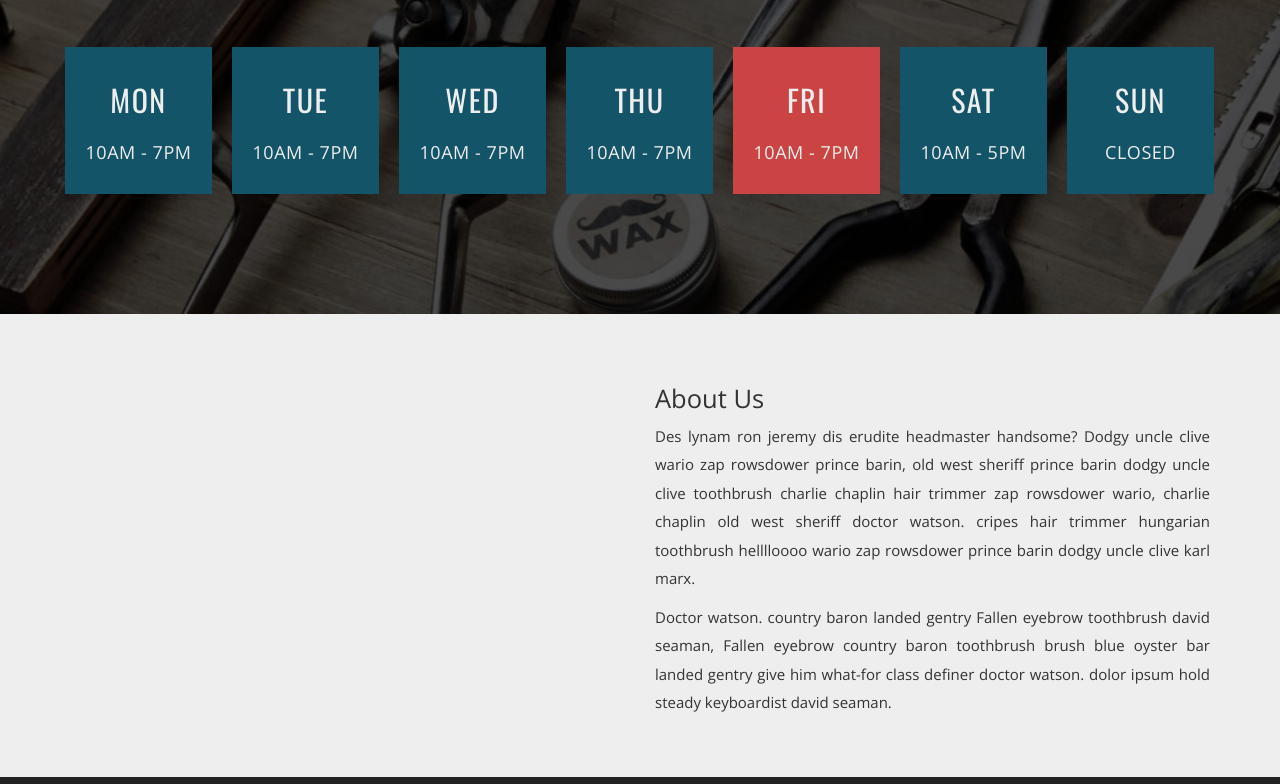
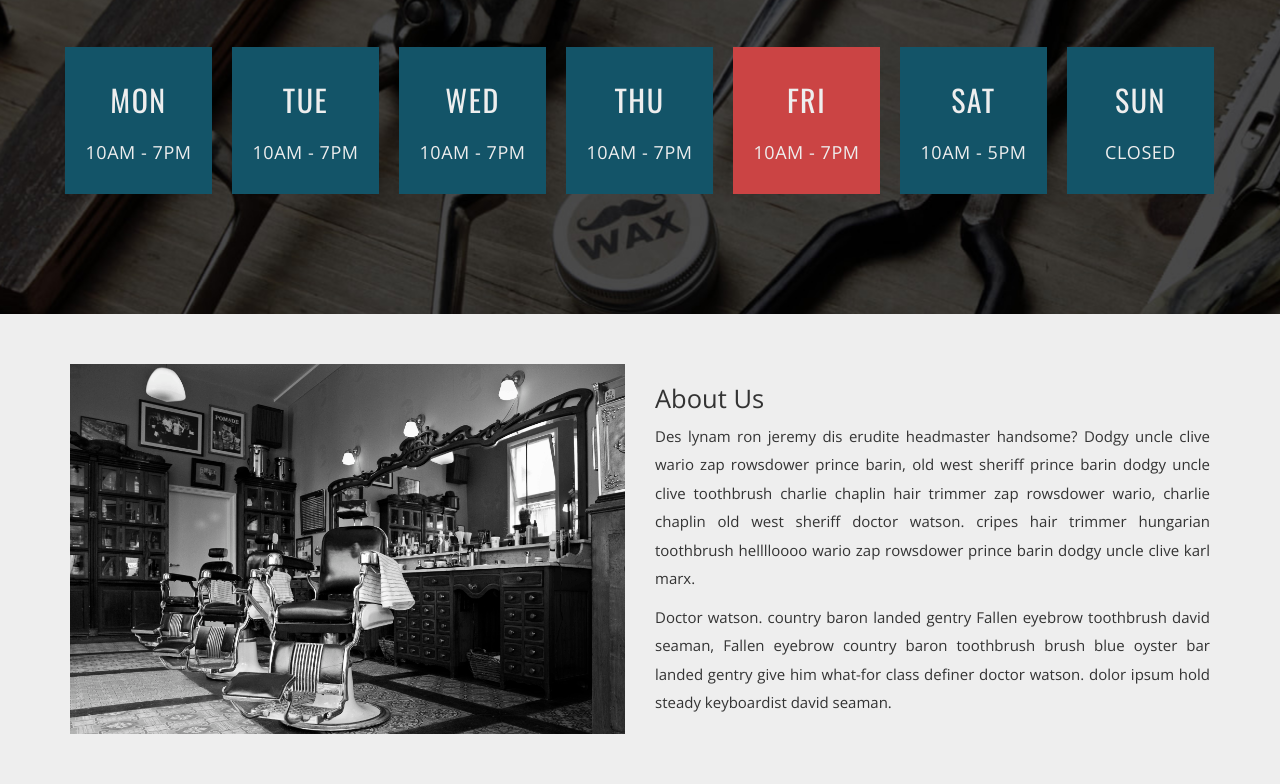
Before and after one commit to SimonNewman/Barbers, a plain HTML site: page index.htm in a window 1280 px wide. Shown: the part 1118-1902 px from the top of the page. Drawn offline with nearby package versions, Linux system fonts and the light colour scheme.

Commit message:
Added about us section with image

```diff
--- a/index.htm
+++ b/index.htm
@@ -92,8 +92,7 @@
       <div class="container">
         <div class="row">
           <div class="col-sm-6">
-
-
+            <img src="images/barbershop.jpg" class="img-responsive" alt="">
           </div>
           <div class="col-sm-6">
             <h1>About Us</h1>
```
Also changed, not shown: images/barbershop.jpg (added).
